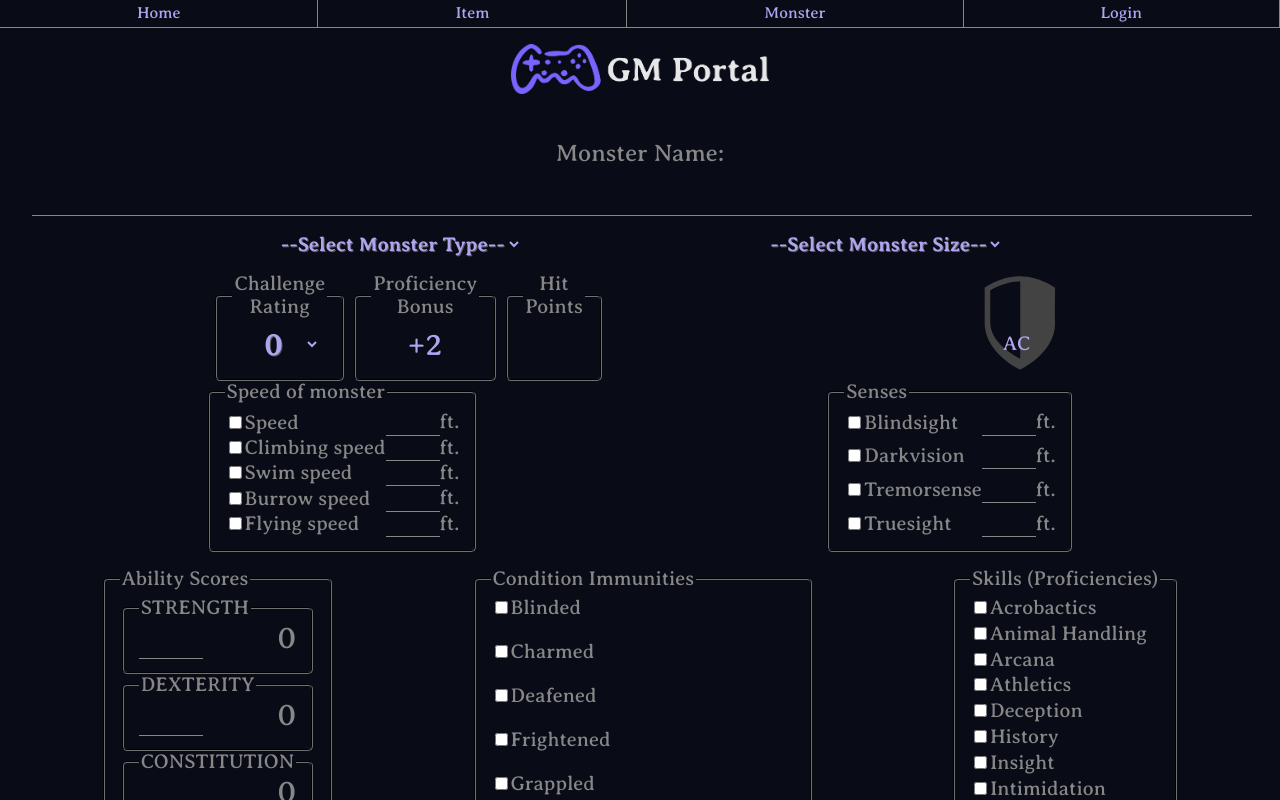
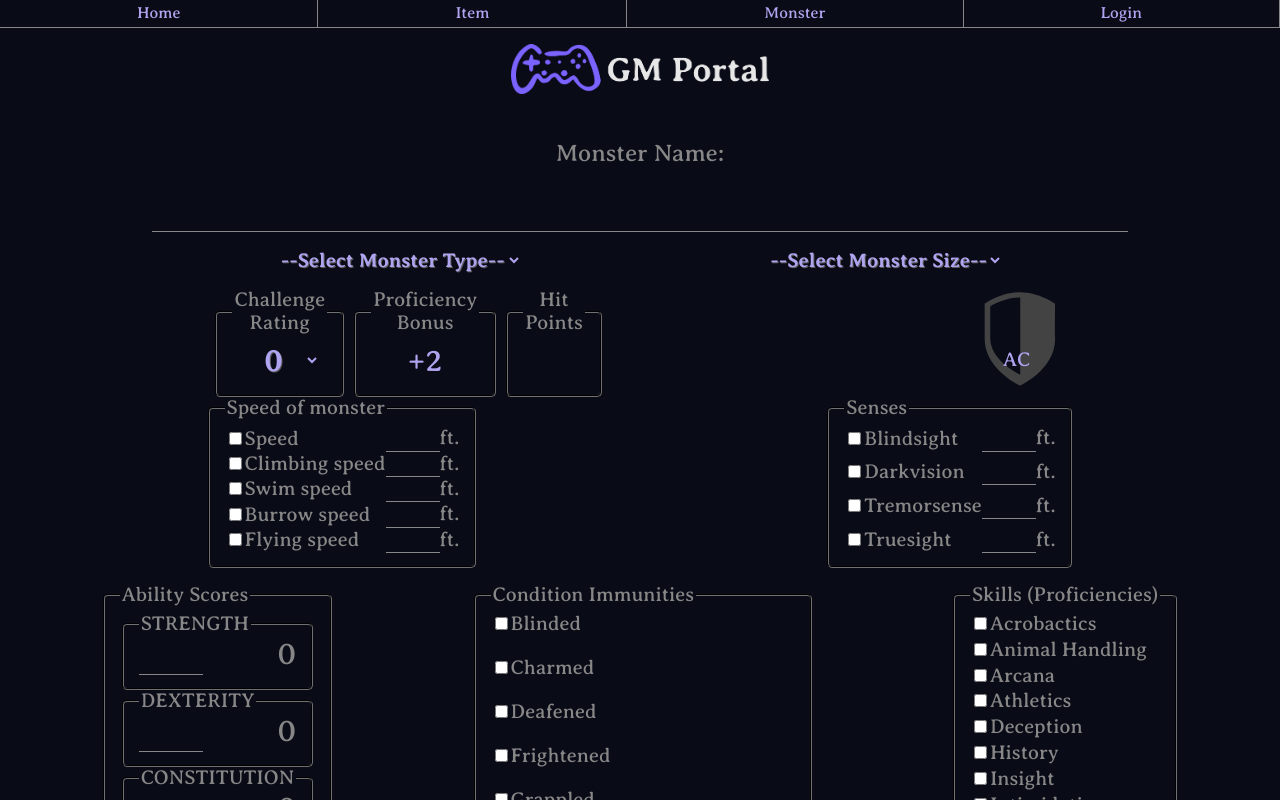
Before and after one commit to LPukarowski/lp-capstone, a React (Create React App) app: page /create/monster in a window 1280 px wide. Shown: the top 800 px of the page. Built offline with nearby package versions, Linux system fonts and the light colour scheme.

Commit message:
homepage <completed>

```diff
--- a/src/Components/CreateMonster/CreateMonster.js
+++ b/src/Components/CreateMonster/CreateMonster.js
@@ -141,10 +141,12 @@ const modifier = (num) => {
     return (
         <form className="monster body-text" spellCheck='false' autoComplete="off">
             <div className="monster__info">
-                <label htmlFor="monster_name" className="monster__name">
-                Monster Name:
-                <input className='input monster__name-input' type="text" id="monster_name" value={createdMonster.monster_name} onChange={e => handleChange(e)}/>
-                </label>
+                <div className="monster__info-name">
+                    <label htmlFor="monster_name" className="monster__name">
+                    Monster Name:
+                    </label>
+                    <input className='input monster__name-input' type="text" id="monster_name" value={createdMonster.monster_name} onChange={e => handleChange(e)}/>
+                </div>
                 <div className="monster__select">
                     <label htmlFor="monster_type">
                         <select className='input monster__select-input' id="monster_type" value={createdMonster.monster_type} onChange={e => handleChange(e)}>
--- a/src/Components/CreateMonster/CreateMonster.scss
+++ b/src/Components/CreateMonster/CreateMonster.scss
@@ -15,6 +15,12 @@ p{
         display: flex;
         flex-direction: column;
         text-align: center;
+        &-name{
+            display: flex;
+            flex-direction: column;
+            align-items: center;
+            padding-bottom: 1rem;
+        }
     }
     &__name{
         font-size: 1.5rem;
@@ -22,7 +28,7 @@ p{
         &-input{
             text-align: center;
             font-size: 2.5rem;
-            width: 100%;
+            width: 80%;
         }
     }
     &__cr{
--- a/src/Components/Row/Row.js
+++ b/src/Components/Row/Row.js
@@ -18,21 +18,21 @@ const Row = ({row}) => {
               {open ? <KeyboardArrowUpRounded sx={{color: 'primary.light'}}/> : <KeyboardArrowDownRounded sx={{color: 'primary.light'}}/>}
             </IconButton>
           </TableCell>
-          <TableCell component="th" scope="row" align="center">
+          <TableCell component="th" scope="row" align="center" sx={{fontSize: '16px'}}>
           <Link to={`/public/${row.id}`} className="links">
                 {row.monster_name}
             </Link>
           </TableCell>
-          <TableCell align="right">{row.monster_type}</TableCell>
-          <TableCell align="right">{row.monster_cr}</TableCell>
-          <TableCell align="right">{row.user_name}</TableCell>
+          <TableCell align="left">{row.monster_type}</TableCell>
+          <TableCell align="left">{row.monster_cr}</TableCell>
+          <TableCell align="left">{row.user_name}</TableCell>
         </TableRow>
         <TableRow>
           <TableCell style={{ paddingBottom: 0, paddingTop: 0 }} colSpan={6}>
             <Collapse in={open} timeout="auto" unmountOnExit>
               <Box sx={{ margin: 1 }}>
-                <Typography variant="h6" gutterBottom component="div" sx={{color: 'primary.light'}}>
-                  Monster Details
+                <Typography variant="h5" gutterBottom component="div" sx={{color: 'primary.light'}}>
+                  Description
                 </Typography>
                 <Typography>
                     {row.description}
--- a/src/Pages/HomePage/HomePage.js
+++ b/src/Pages/HomePage/HomePage.js
@@ -45,10 +45,10 @@ const HomePage = () => {
                 <TableHead>
                     <TableRow sx={{ '& > *': { borderBottom: 'none' }, color: '#F5F5F5' }}>
                         <TableCell align="right"></TableCell>
-                        <TableCell align="center"sx={{borderBottom: 'none' }}>Name</TableCell>
-                        <TableCell align="right">Type</TableCell>
-                        <TableCell align="right">CR</TableCell>
-                        <TableCell align="right">Creator</TableCell>
+                        <TableCell align="center"sx={{borderBottom: 'none', fontSize: '18px' }}>Name</TableCell>
+                        <TableCell align="left" sx={{borderBottom: 'none', fontSize: '18px' }}>Type</TableCell>
+                        <TableCell align="left" sx={{borderBottom: 'none', fontSize: '18px' }}>CR</TableCell>
+                        <TableCell align="left" sx={{borderBottom: 'none', fontSize: '18px'}}>Creator</TableCell>
                     </TableRow>
                 </TableHead>
                 <TableBody>
```
